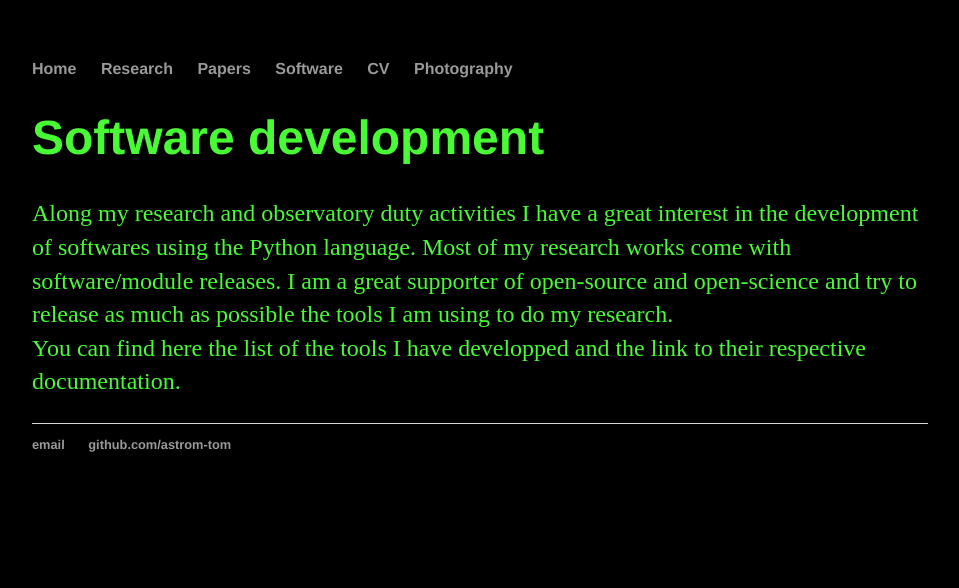
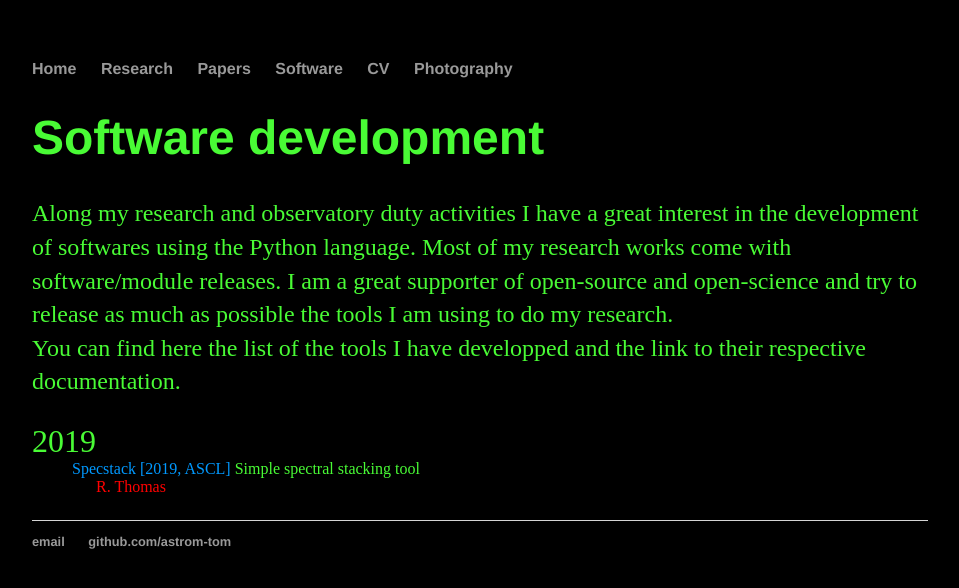
Before and after one commit to astrom-tom/astrom-tom.github.io, a Jekyll site: the page built from Software/index.html, in a window 1280 px wide. Shown: the top 588 px of the page, without its empty margins (160-1119 px from the left). Built offline with Jekyll 4.4.1, drawn with Linux system fonts in a browser that asks for light colours.

Commit message:
Update index.html

```diff
--- a/Software/index.html
+++ b/Software/index.html
@@ -11,4 +11,12 @@ title: Romain Thomas, Fellow Astronomer
     a great supporter of open-source and open-science and try to release as much as possible the tools I am using to do my
     research.<br>
 		You can find here the list of the tools I have developped and the link to their respective documentation.<br>
+
+<dl style="color:rgb(73, 251, 53);" >
+  <dt> <font size="6">2019 </font> </dt>
+  <dd> <span class='softR'>Specstack [2019, ASCL]</span> Simple spectral stacking tool <br>
+     &nbsp;&nbsp;&nbsp;&nbsp;&nbsp; <span class='me'>R. Thomas</span></p> </dd>
+
+</dl>
+
 </div><!-- /.blurb -->
```
